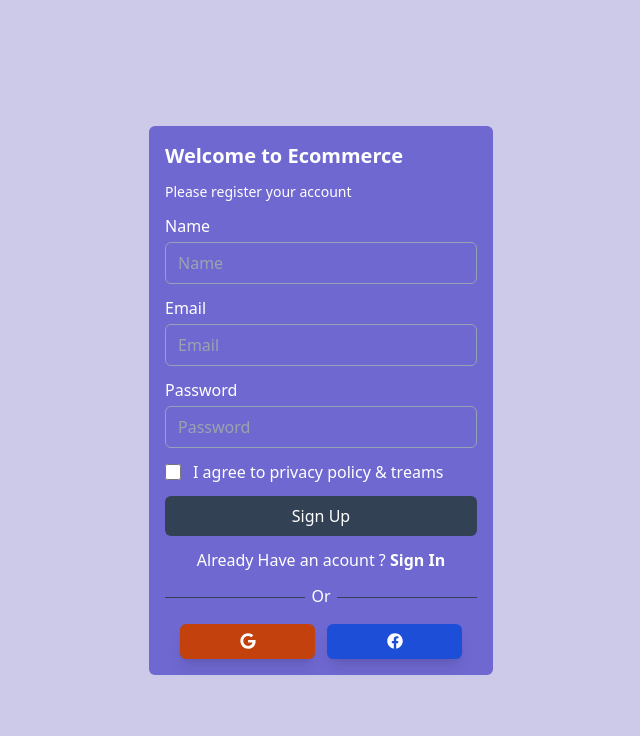
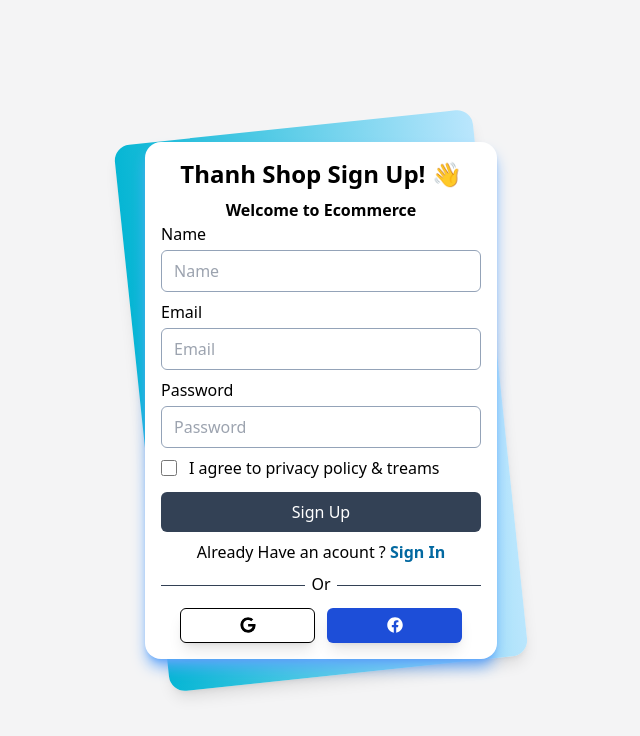
Before and after one commit to huuthanh0312/FE_Dashboard_ReactJs_Mern_Multi_Vendor_Ecommerce, a React (Create React App) app: page /register in a window 1280 px wide. Shown: the top 736 px of the page, without its empty margins (319-959 px from the left). Built offline with nearby package versions, Linux system fonts and the light colour scheme.

Commit message:
Login, Register, Redux

```diff
--- a/src/index.js
+++ b/src/index.js
@@ -2,15 +2,30 @@ import React, { lazy, Suspense } from 'react';
 import ReactDOM from 'react-dom/client';
 import reportWebVitals from './reportWebVitals';
 import { BrowserRouter } from 'react-router-dom';
+import { Provider } from 'react-redux';
 import './index.css';
+import store from './store/index';
+import {Toaster} from 'react-hot-toast'
+
 const App = lazy(() => import('./App'));
 
 const root = ReactDOM.createRoot(document.getElementById('root'));
 root.render(
 	<BrowserRouter>
-		<Suspense fallback={<div>Loading...</div>}>
-		<App />
+	<Provider store={store}>
+		<Suspense>
+			<App />
+			<Toaster
+				toastOptions={{
+					position: 'top-right',
+					style: {
+						background: '#283046',
+						color: 'white',
+					}
+				}}
+			/>
 		</Suspense>
+		</Provider>
 	</BrowserRouter>
 );
 
--- /dev/null
+++ b/src/store/Reducers/authReducer.js
@@ -0,0 +1,35 @@
+import {createAsyncThunk, createSlice} from "@reduxjs/toolkit";
+import api from "../../api/api";
+
+export const admin_login = createAsyncThunk(
+  'auth/admin_login',
+  async(info) => {
+    console.log(info);
+    try {
+
+      // const {data} = await api.post('/admin-login', info, {withCredentials: true});
+      // console.log(data);
+    } catch (error) {
+
+    }
+  }
+)
+
+export const authReducer = createSlice({
+  name: 'auth',
+  initialState: {
+    successMessage: '',
+    errorMessage: '',
+    loader: false,
+    userInfo: ''
+  },
+  reducers: {
+
+  },
+  extraReducers: () => {
+
+  }
+
+})
+
+export default authReducer.reducer
--- a/src/views/auth/AdminLogin.jsx
+++ b/src/views/auth/AdminLogin.jsx
@@ -1,8 +1,11 @@
 import React, { useState } from 'react';
-import { FaFacebook, FaGoogle } from 'react-icons/fa';
-import { Link } from 'react-router-dom';
+import { useDispatch } from 'react-redux';
+import { admin_login } from '../../store/Reducers/authReducer';
+
 
 const AdminLogin = () => {
+  const dispatch = useDispatch() //kết nối component với Redux store để có thể gửi action và thay đổi state toàn cục của ứng dụng.
+
   const [state, setState] = useState({
     email: "",
     password: "",
@@ -17,34 +20,42 @@ const AdminLogin = () => {
 
   const submit = (e) => {
     e.preventDefault()
-    console.log(state)
+    dispatch(admin_login(state))
+
   }
 
   return (
-    <div className='min-w-screen min-h-screen bg-[#cdcae9] flex justify-center items-center'>
-      <div className='w-[360px] text-white p-2'>
-        <div className='bg-[#6f68d1] p-4 rounded-md '>
+    <div className='min-w-screen min-h-screen bg-[#f4f4f5] flex justify-center items-center'>
+      <div className="relative py-3 sm:max-w-xl sm:mx-auto">
+        <div
+          className="absolute inset-0 bg-gradient-to-r from-cyan-200 to-sky-500 shadow-lg transform skew-y-0 -rotate-6 rounded-2xl">
+        </div>
+        <div className='w-[360px] relative text-black p-1 '>
+          <div className='bg-[#f4f4f5] p-4 border-2 border-blue-500 rounded-2xl shadow-lg shadow-blue-400 mx-auto'>
             <div className='h-[70px] flex justify-center items-center'>
               <div className='w-[180px] h-[50px]'>
                 <img src="/images/logo.png" className='w-full h-full' alt="" />
               </div>
             </div>
-          <form onSubmit={submit}>
+            <h3 className="font-semibold text-lg text-center">👋</h3>
+            <form onSubmit={ submit }>
               <div className='flex flex-col w-full gap-1 mb-3'>
                 <label htmlFor='email'>Email</label>
-              <input onChange={inputHandle} value={state.email}
+                <input onChange={ inputHandle } value={ state.email }
                   className='px-3 py-2 outline-none border border-slate-400 bg-transparent rounded-md'
                   type='email' name='email' placeholder='Email' id='email' required />
               </div>
               <div className='flex flex-col w-full gap-1 mb-3'>
                 <label htmlFor='password'>Password</label>
-              <input onChange={inputHandle} value={state.password}
+                <input onChange={ inputHandle } value={ state.password }
                   className='px-3 py-2 outline-none border border-slate-400 bg-transparent rounded-md'
-                type='text' name='password' placeholder='Password' id='password' required />
+                  type='password' name='password' placeholder='Password' id='password' required />
               </div>
-            <button className='bg-slate-700 w-full hover:shadow-blue-300/hover:shadow-lg text-white rounded-md px-7 py-2 mb-3'>Sign In</button>
+              <button className='bg-slate-700 w-full hover:shadow-blue-300/hover:shadow-lg text-white rounded-md px-7 py-2 mt-3 mb-3 hover:bg-sky-700'>
+                Sign In</button>
 
             </form>
+          </div>
         </div>
       </div>
     </div>
--- a/src/views/auth/Login.jsx
+++ b/src/views/auth/Login.jsx
@@ -21,29 +21,37 @@ const Login = () => {
   }
 
   return (
-    <div className='min-w-screen min-h-screen bg-[#cdcae9] flex justify-center items-center'>
-      <div className='w-[360px] text-white p-2'>
-        <div className='bg-[#6f68d1] p-4 rounded-md '>
-          <h2 className='text-xl mb-3 font-bold'>Welcome to Ecommerce</h2>
-          <p className='text-sm mb-3 font-medium'>Please Sign In your account</p>
-          <form onSubmit={submit}>
-            <div className='flex flex-col w-full gap-1 mb-3'>
+    <div className='min-w-screen min-h-screen bg-[#f4f4f5] flex justify-center items-center '>
+      <div className="relative py-3 sm:max-w-xl sm:mx-auto">
+        <div
+          className="absolute inset-0 bg-gradient-to-r from-cyan-500 to-sky-200 shadow-lg transform skew-y-0 -rotate-6 rounded-2xl">
+        </div>
+        <div className='w-[360px] relative text-black p-1 border-slate-500'>
+          <div className='bg-[#ffffff] p-4 rounded-2xl shadow-lg shadow-blue-400 mx-auto'>
+            <h2 className="text-2xl font-bold text-center mb-2">Thanh Shop Login ! 👋</h2>
+            <div className="text-center">
+              <span className='mb-2 font-semibold'>Welcome to Ecommerce</span>
+            </div>
+
+            <form onSubmit={ submit }>
+              <div className='flex flex-col w-full gap-1 mb-2'>
                 <label htmlFor='email'>Email</label>
-              <input onChange={inputHandle} value={state.email}
+                <input onChange={ inputHandle } value={ state.email }
                   className='px-3 py-2 outline-none border border-slate-400 bg-transparent rounded-md'
                   type='email' name='email' placeholder='Email' id='email' required />
               </div>
-            <div className='flex flex-col w-full gap-1 mb-3'>
+              <div className='flex flex-col w-full gap-1 mb-2'>
                 <label htmlFor='password'>Password</label>
-              <input onChange={inputHandle} value={state.password}
+                <input onChange={ inputHandle } value={ state.password }
                   className='px-3 py-2 outline-none border border-slate-400 bg-transparent rounded-md'
-                type='text' name='password' placeholder='Password' id='password' required />
+                  type='password' name='password' placeholder='Password' id='password' required />
               </div>
-            <button className='bg-slate-700 w-full hover:shadow-blue-300/hover:shadow-lg text-white rounded-md px-7 py-2 mb-3'>Sign In</button>
+              <button className='bg-slate-700 w-full hover:bg-sky-700 hover:shadow-blue-300/hover:shadow-lg text-white rounded-md px-7 py-2 mb-3 mt-2'>
+                Sign In</button>
               <div className="flex items-center mb-3 gap-3 justify-center">
-              <p>Dont't Have an acount ? <Link className="font-bold" to='/register'> Sign Up</Link></p>
+                <p>Dont't Have an acount ? <Link className="font-bold text-sky-700" to='/register'> Sign Up</Link></p>
               </div>
-            {/*Dave*/}
+              {/*Dave*/ }
               <div className='w-full flex justify-center items-center mb-3'>
                 <div className="w-[45%] bg-slate-700 h-[1px]"></div>
                 <div className="w-[10%] flex justify-center items-center">
@@ -53,20 +61,21 @@ const Login = () => {
                 </div>
               </div>
               <div className="flex justify-center items-center gap-3">
-              <div className="w-[135px] h-[35px] flex rounded-md bg-orange-700 shadow-lg hover:shadow-orange-700/50
+                <div className="w-[135px] h-[35px] flex rounded-md  shadow-lg hover:shadow-orange-700/50
+                  justify-center cursor-pointer items-center overflow-hidden border border-black">
+                  <span><FaGoogle className=' text-black' /></span>
+                </div>
+                <div className="w-[135px] h-[35px] flex rounded-md bg-blue-700 shadow-lg hover:shadow-sky-700/50
                   justify-center cursor-pointer items-center overflow-hidden">
-                <span><FaGoogle /></span>
-              </div>
-              <div className="w-[135px] h-[35px] flex rounded-md bg-blue-700 shadow-lg hover:shadow-orange-700/50
-                  justify-center cursor-pointer items-center overflow-hidden">
-                <span><FaFacebook /></span>
+                  <span><FaFacebook className='text-white' /></span>
                 </div>
               </div>
-
             </form>
           </div>
         </div>
       </div>
+    </div>
+
   );
 };
 
--- a/src/views/auth/Register.jsx
+++ b/src/views/auth/Register.jsx
@@ -23,29 +23,36 @@ const Register = () => {
 
 
   return (
-    <div className='min-w-screen min-h-screen bg-[#cdcae9] flex justify-center items-center'>
-      <div className='w-[360px] text-white p-2'>
-        <div className='bg-[#6f68d1] p-4 rounded-md '>
-          <h2 className='text-xl mb-3 font-bold'>Welcome to Ecommerce</h2>
-          <p className='text-sm mb-3 font-medium'>Please register your account</p>
-          <form onSubmit={submit}>
-            <div className='flex flex-col w-full gap-1 mb-3'>
+    <div className='min-w-screen min-h-screen bg-[#f4f4f5] flex justify-center items-center'>
+      <div className="relative py-3 sm:max-w-xl sm:mx-auto">
+        <div
+          className="absolute inset-0 bg-gradient-to-r from-cyan-500 to-sky-200 shadow-lg transform skew-y-0 -rotate-6 rounded-2xl">
+        </div>
+        <div className='w-[360px] relative text-black p-1 border-slate-500 '>
+          <div className='bg-[#ffffff] p-4 rounded-2xl shadow-lg shadow-blue-400'>
+            <h2 className="text-2xl font-bold text-center mb-2">Thanh Shop Sign Up! 👋</h2>
+            <div className="text-center">
+              <span className='mb-2 font-semibold'>Welcome to Ecommerce</span>
+            </div>
+
+            <form onSubmit={ submit }>
+              <div className='flex flex-col w-full gap-1 mb-2'>
                 <label htmlFor='name'>Name</label>
-              <input onChange={inputHandle} value={state.name}
+                <input onChange={ inputHandle } value={ state.name }
                   className='px-3 py-2 outline-none border border-slate-400 bg-transparent rounded-md'
                   type='text' name='name' placeholder='Name' id='name' required />
               </div>
-            <div className='flex flex-col w-full gap-1 mb-3'>
+              <div className='flex flex-col w-full gap-1 mb-2'>
                 <label htmlFor='email'>Email</label>
-              <input onChange={inputHandle} value={state.email}
+                <input onChange={ inputHandle } value={ state.email }
                   className='px-3 py-2 outline-none border border-slate-400 bg-transparent rounded-md'
                   type='email' name='email' placeholder='Email' id='email' required />
               </div>
-            <div className='flex flex-col w-full gap-1 mb-3'>
+              <div className='flex flex-col w-full gap-1 mb-2'>
                 <label htmlFor='password'>Password</label>
-              <input onChange={inputHandle} value={state.password}
+                <input onChange={ inputHandle } value={ state.password }
                   className='px-3 py-2 outline-none border border-slate-400 bg-transparent rounded-md'
-                type='text' name='password' placeholder='Password' id='password' required />
+                  type='password' name='password' placeholder='Password' id='password' required />
               </div>
               <div className='flex items-center w-full gap-3 mb-3'>
                 <input
@@ -53,12 +60,12 @@ const Register = () => {
                   type='checkbox' name='checkbox' id='checkbox' />
                 <label htmlFor="checkbox"> I agree to privacy policy & treams</label>
               </div>
-            <button className='bg-slate-700 w-full hover:shadow-blue-300/hover:shadow-lg text-white rounded-md px-7 py-2 mb-3'>Sign Up</button>
-            <div className="flex items-center mb-3 gap-3 justify-center">
-              <p>Already Have an acount ? <Link className="font-bold" to='/login'> Sign In</Link></p>
+              <button className='bg-slate-700 hover:bg-sky-700 w-full hover:shadow-blue-300/hover:shadow-lg text-white rounded-md px-7 py-2 mb-2'>Sign Up</button>
+              <div className="flex items-center mb-2 gap-3 justify-center">
+                <p>Already Have an acount ? <Link className="font-bold text-sky-700" to='/login'> Sign In</Link></p>
               </div>
-            {/*Dave*/}
-            <div className='w-full flex justify-center items-center mb-3'>
+              {/*Dave*/ }
+              <div className='w-full flex justify-center items-center mb-2'>
                 <div className="w-[45%] bg-slate-700 h-[1px]"></div>
                 <div className="w-[10%] flex justify-center items-center">
                   <span className="pb-1">Or</span>
@@ -66,14 +73,15 @@ const Register = () => {
                 <div className="w-[45%] bg-slate-700 h-[1px]">
                 </div>
               </div>
+
               <div className="flex justify-center items-center gap-3">
-              <div className="w-[135px] h-[35px] flex rounded-md bg-orange-700 shadow-lg hover:shadow-orange-700/50
-                  justify-center cursor-pointer items-center overflow-hidden">
-                <span><FaGoogle /></span>
+                <div className="w-[135px] h-[35px] flex rounded-md  shadow-lg hover:shadow-orange-700/50
+                  justify-center cursor-pointer items-center overflow-hidden border border-black">
+                  <span><FaGoogle className='rounded-full m-2' /></span>
                 </div>
-              <div className="w-[135px] h-[35px] flex rounded-md bg-blue-700 shadow-lg hover:shadow-orange-700/50
-                  justify-center cursor-pointer items-center overflow-hidden">
-                <span><FaFacebook /></span>
+                <div className="w-[135px] h-[35px] flex rounded-md bg-blue-700 shadow-lg hover:shadow-sky-700/50
+                  justify-center cursor-pointer items-center overflow-hidden border-black">
+                  <span><FaFacebook className='text-white' /></span>
                 </div>
               </div>
 
@@ -81,6 +89,7 @@ const Register = () => {
           </div>
         </div>
       </div>
+    </div>
   )
 }
 
```
Also changed, not shown: src/api/api.js (+7 -0 lines), src/store/index.js (added, +15 -0 lines), src/store/rootReducers.js (added, +7 -0 lines), src/store/Reducers/index.js (deleted), src/store/Reducers/rootReducers.js (deleted). Lines whose indentation alone changed are shown as unchanged.
